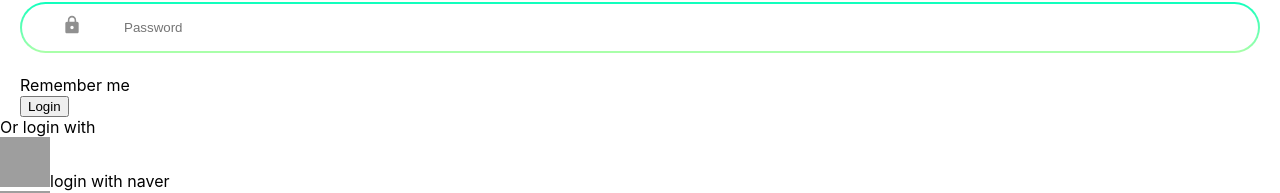
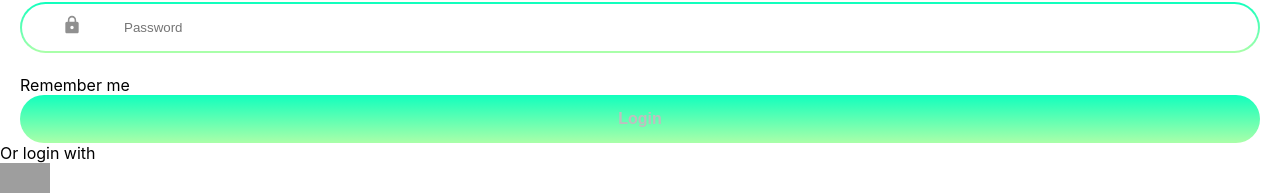
Before and after one commit to IBM-Call-for-Code-2020/front-end, a React (Create React App) app: page /login in a window 1280 px wide. Shown: the part 575-768 px from the top of the page. Built offline with nearby package versions, Linux system fonts and the light colour scheme; grey boxes are pictures that could not be loaded.

Commit message:
:lipstick: Add style about submit Btn

```diff
--- /dev/null
+++ b/src/component/login/Submit.jsx
@@ -0,0 +1,8 @@
+import React from 'react'
+import Button from 'module/login/Button'
+
+function LoginFormButtonComponent() {
+  return <Button type="submit">Login</Button>
+}
+
+export default LoginFormButtonComponent
--- a/src/container/login/Form.jsx
+++ b/src/container/login/Form.jsx
@@ -1,6 +1,7 @@
 import React, { useCallback, useState } from 'react'
 import { MdMail, MdLock } from 'react-icons/md'
 import Input from 'component/login/Input'
+import Button from 'component/login/Submit'
 import Form from 'module/login'
 
 function LoginFormContainer(props) {
@@ -53,7 +54,7 @@ function LoginFormContainer(props) {
 
       <div>Remember me</div>
 
-      <button type="submit">Login</button>
+      <Button />
     </Form>
   )
 }
--- /dev/null
+++ b/src/module/login/Button.jsx
@@ -0,0 +1,20 @@
+import styled from 'styled-components'
+
+const LoginFormButtonModule = styled.button`
+  background-image: linear-gradient(to top, #aaffa9, #11ffbd);
+  border: none;
+  padding: 15px;
+  width: 100%;
+  border-radius: 50px;
+  font-size: 1em;
+  color: #bfbfbf;
+  font-weight: 900;
+  cursor: pointer;
+
+  &:focus {
+    outline: none;
+    box-shadow: 0 0 0 3px #fed665;
+  }
+`
+
+export default LoginFormButtonModule
```
